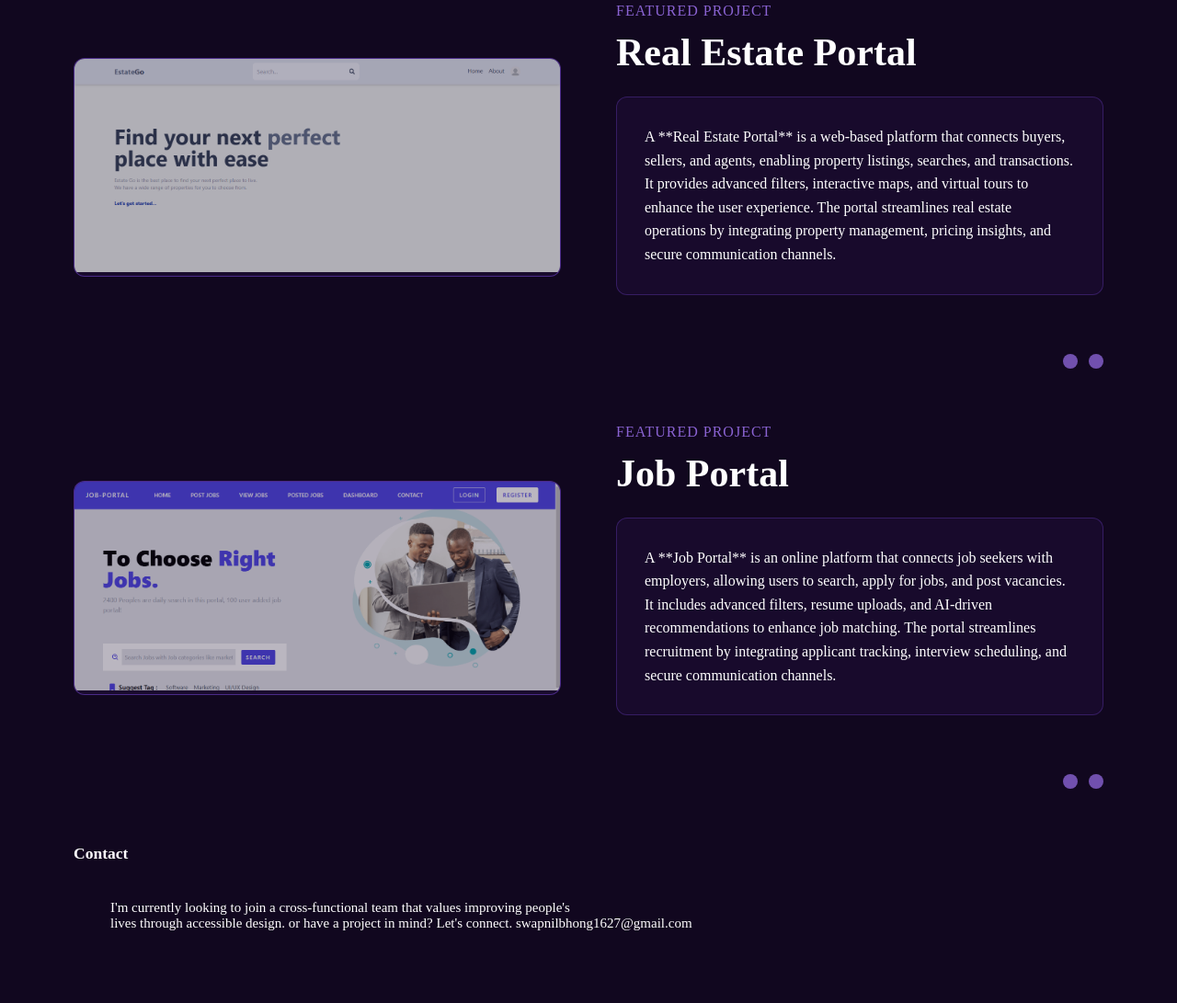
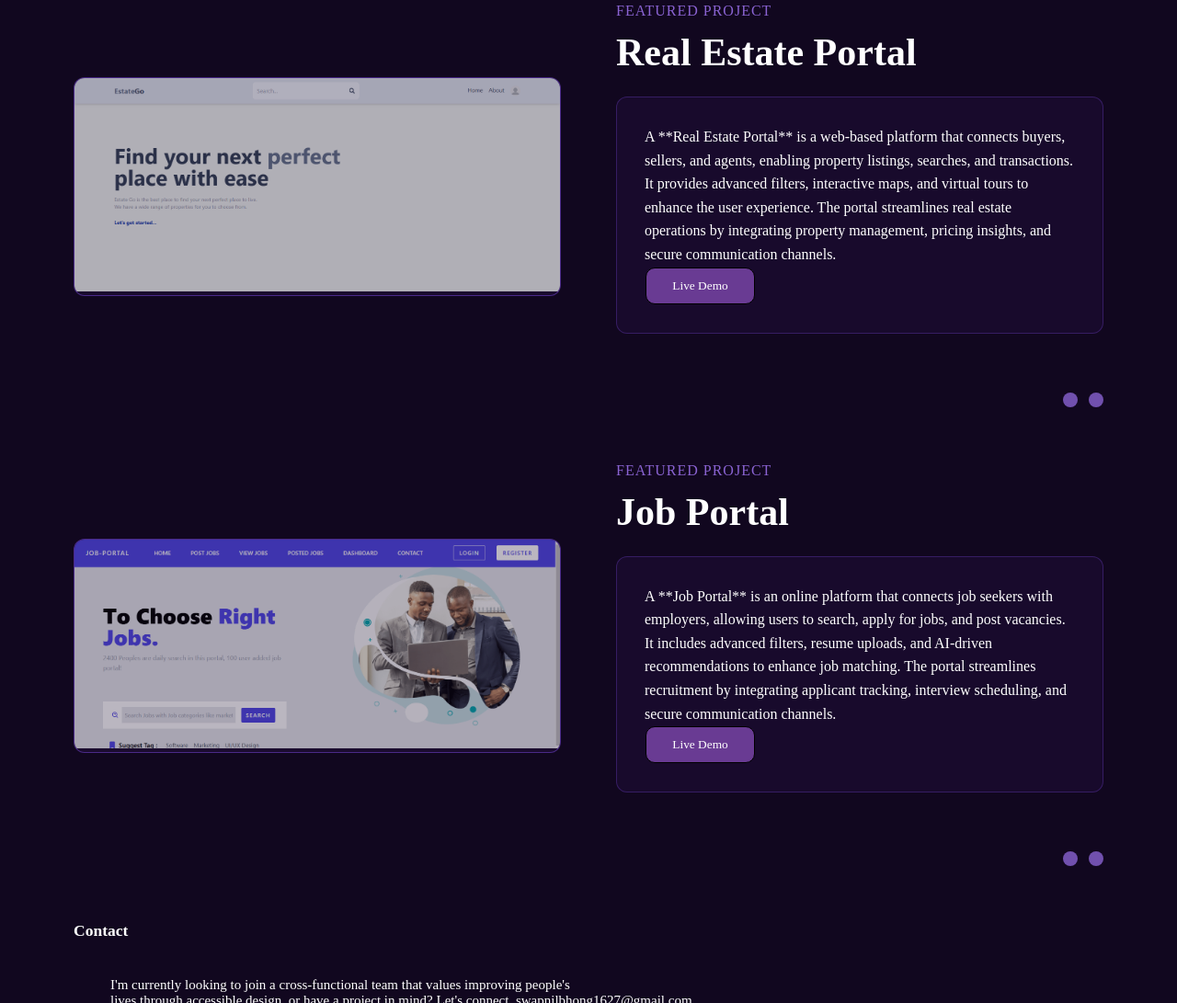
Before and after one commit to swapnillbhong/new-portfolio, a plain HTML site: page index.html in a window 1280 px wide. Shown: the part 1895-2986 px from the top of the page at 92% size. Drawn offline with Linux system fonts and the light colour scheme; a web font is replaced by a local one.

Commit message:
add btn demo for project access

```diff
--- a/index.html
+++ b/index.html
@@ -124,6 +124,7 @@
             streamlines real estate operations by integrating property
             management, pricing insights, and secure communication channels.
           </p>
+          <button class="btn" onclick="location.href='https://estate1-yyli.onrender.com'" style="justify-content: center;">Live Demo</button>
         </div>
         <div class="decoration-dots">
           <span class="dot"></span>
@@ -144,6 +145,7 @@
             streamlines recruitment by integrating applicant tracking, interview
             scheduling, and secure communication channels.
           </p>
+          <button class="btn" onclick="location.href='https://job-portal-9k0f.onrender.com'" style="justify-content: center;">Live Demo</button>
         </div>
         <div class="decoration-dots">
           <span class="dot"></span>
```
